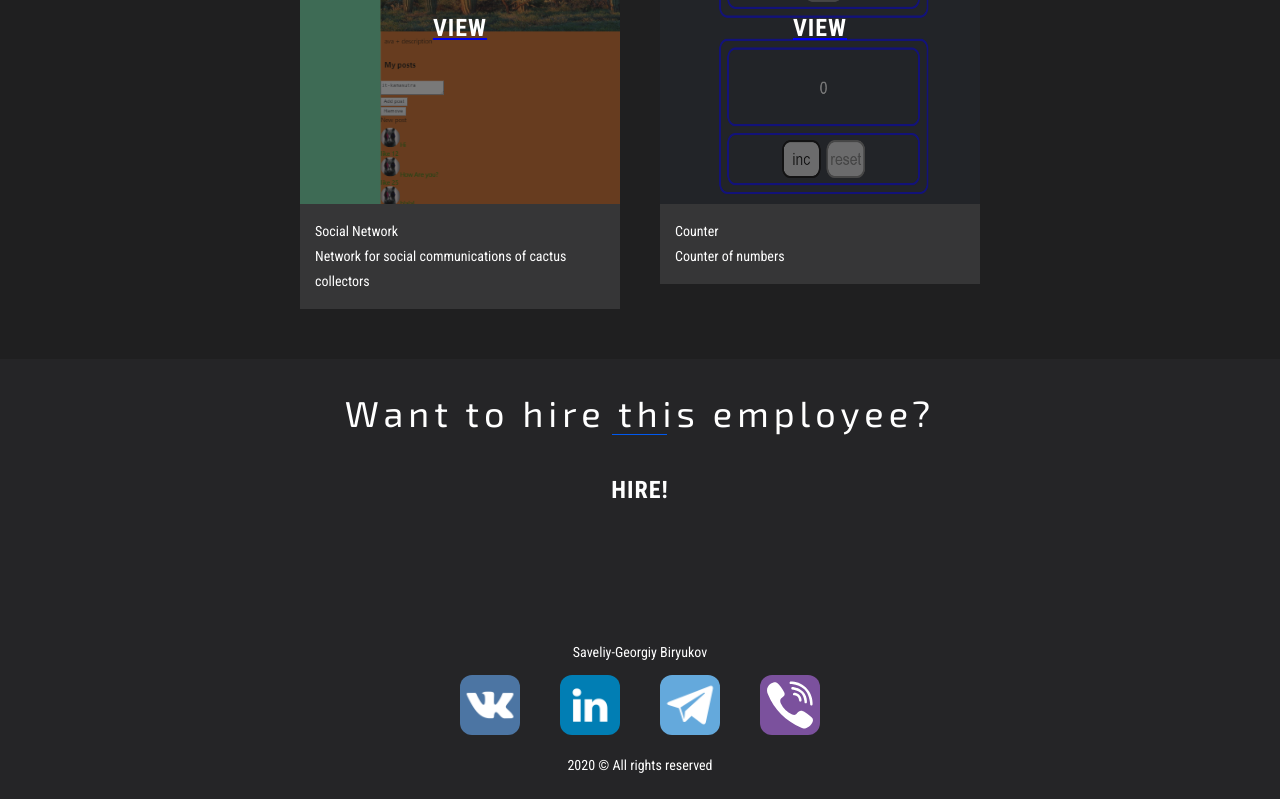
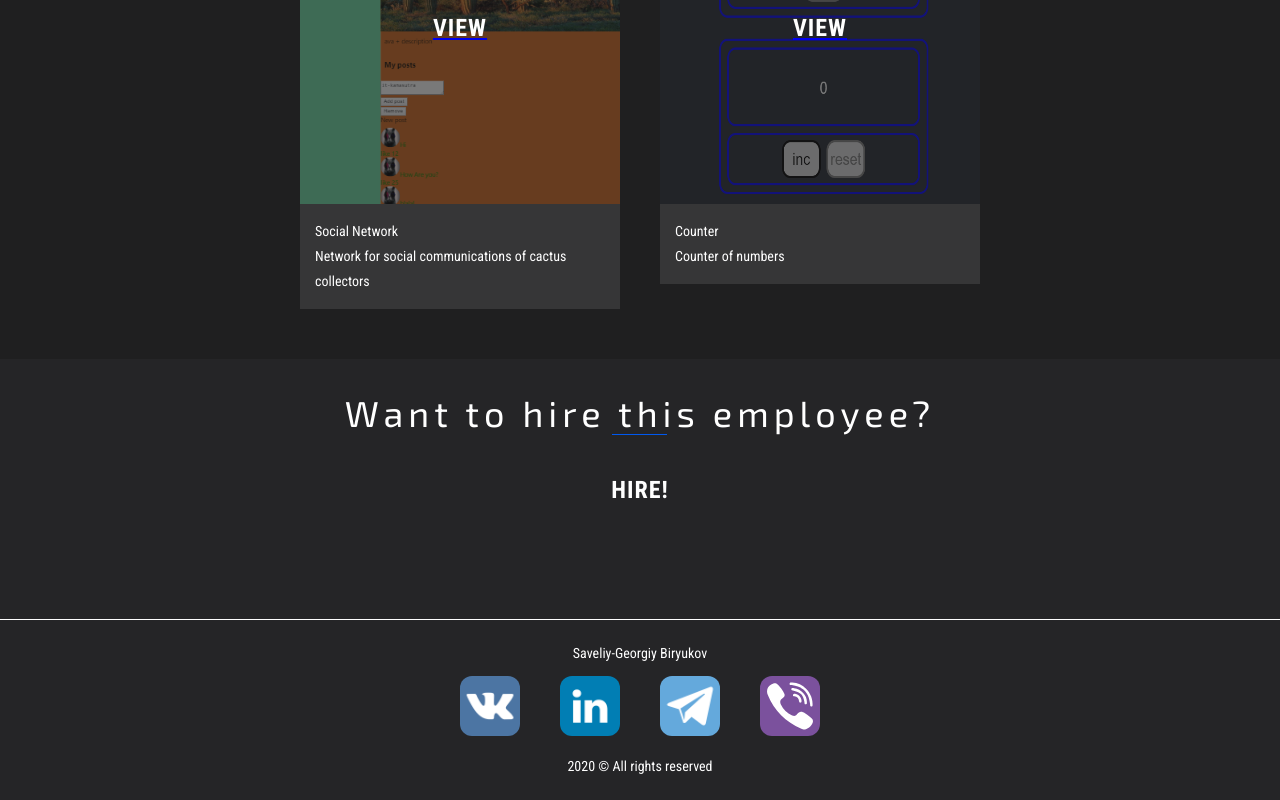
Before and after one commit to Saveliy-Georgiy/diplom, a React (Create React App) app: page /#/employees/0 in a window 1280 px wide. Shown: the part 2361-3161 px from the top of the page. Built offline with nearby package versions, Linux system fonts and the light colour scheme.

Commit message:
Fix some styles

```diff
--- a/src/components/FullPortfolio/Pages/Footer/Footer.module.css
+++ b/src/components/FullPortfolio/Pages/Footer/Footer.module.css
@@ -5,6 +5,7 @@
     justify-content: center;
     flex-wrap: nowrap;
     align-items: center;
+    border-top: 1px solid #ffffff;
 }
 
 .myFooter{
--- a/src/components/FullPortfolio/Pages/Slogan/Slogan.jsx
+++ b/src/components/FullPortfolio/Pages/Slogan/Slogan.jsx
@@ -12,7 +12,7 @@ class Slogan extends React.Component{
 
     activateContacts = () => {
         this.setState({displayContacts: true});
-        setTimeout(() => window.scrollTo(0,document.body.scrollHeight), 500)
+        setTimeout(() => window.scrollTo(0, document.body.scrollHeight), 500)
     };
 
     render = () => {
```
